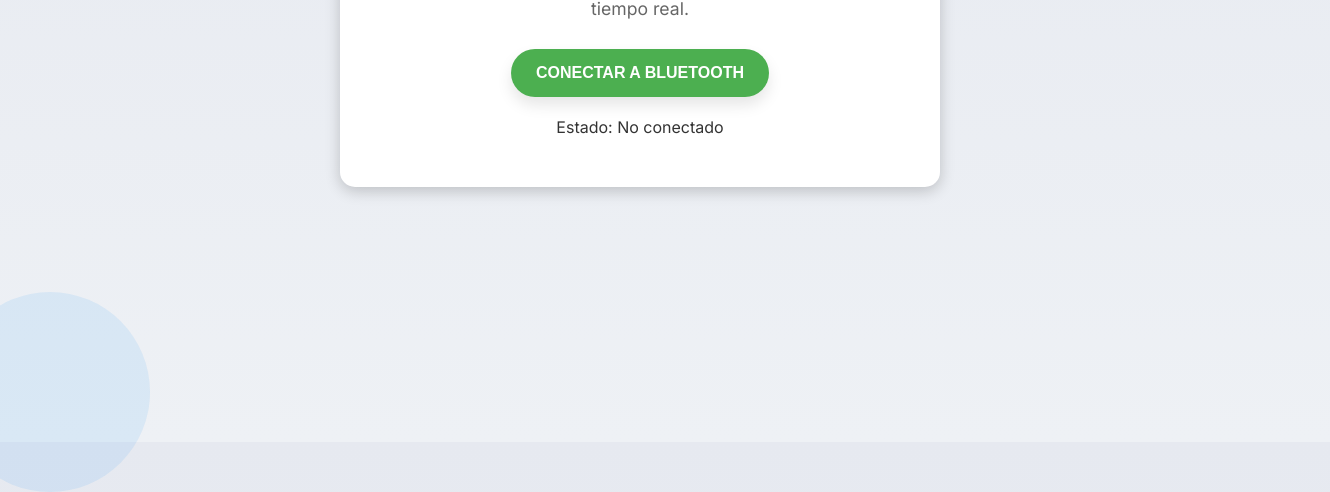
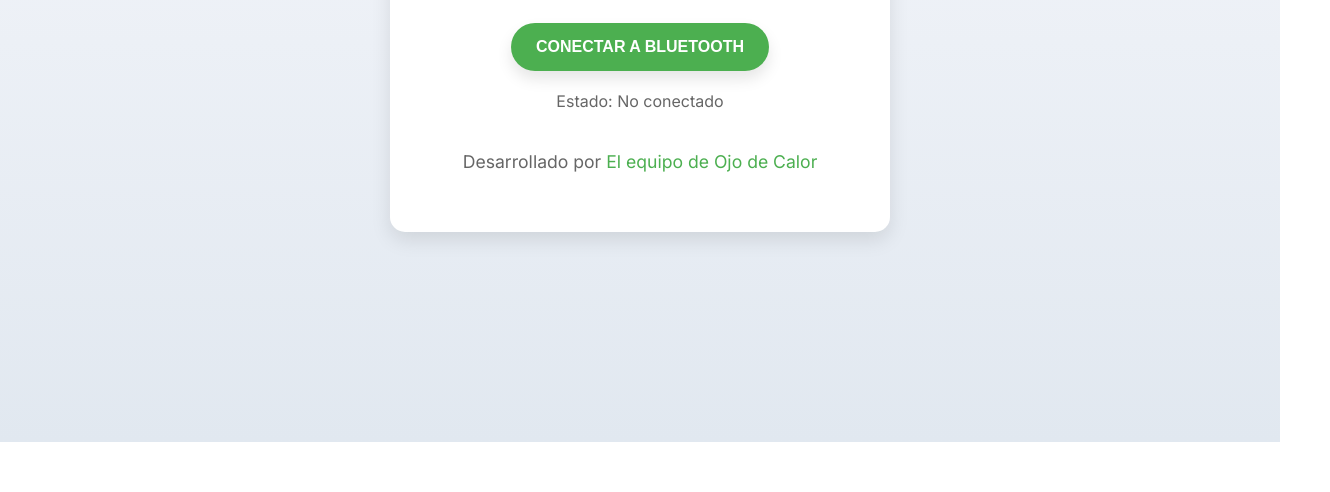
Before and after one commit to Eliam204/Eliam204.github.io, a plain HTML site: page index.html in a window 1280 px wide. Shown: the part 358-850 px from the top of the page, 1330 px wide, since content can reach past the window. After the commit the page ends 800 px from the top, so only its background shows below. Drawn offline with Linux system fonts and the light colour scheme.

Commit message:
Update index.html

```diff
--- a/index.html
+++ b/index.html
@@ -6,7 +6,7 @@
     <title>Ojo de Calor</title>
     <link href="https://fonts.googleapis.com/css2?family=Inter:wght@400;600&display=swap" rel="stylesheet">
     <style>
-        /* Estilos básicos */
+        /* Estilo base */
         * {
             margin: 0;
             padding: 0;
@@ -16,30 +16,28 @@
         body {
             font-family: 'Inter', sans-serif;
             display: flex;
-            flex-direction: column;
             justify-content: center;
             align-items: center;
             height: 100vh;
-            background: linear-gradient(to bottom, #e6e9f0, #eef1f5);
+            background: linear-gradient(to bottom, #f7f8fc, #e1e8f0);
             color: #333;
-            overflow: hidden;
         }
 
-        /* Estilo del contenedor principal */
         .container {
             text-align: center;
-            max-width: 600px;
-            padding: 20px;
-            background-color: white;
+            padding: 30px 20px;
+            background-color: #fff;
             border-radius: 15px;
-            box-shadow: 0px 4px 15px rgba(0, 0, 0, 0.2);
+            box-shadow: 0px 8px 20px rgba(0, 0, 0, 0.1);
+            width: 90%;
+            max-width: 500px;
         }
 
         h1 {
             font-size: 2.5rem;
             font-weight: 600;
             color: #4CAF50;
-            margin-bottom: 10px;
+            margin-bottom: 20px;
         }
 
         p {
@@ -48,7 +46,6 @@
             margin-bottom: 30px;
         }
 
-        /* Estilo del botón */
         .btn-connect {
             display: inline-block;
             background-color: #4CAF50;
@@ -74,12 +71,10 @@
             transform: translateY(1px);
         }
 
-        /* Estado de conexión */
         .status {
             margin-top: 20px;
             font-size: 1rem;
             font-weight: 500;
-            color: #333;
         }
 
         .status.success {
@@ -90,37 +85,31 @@
             color: #FF5252;
         }
 
-        /* Fondo decorativo */
-        .background-decor {
-            position: absolute;
-            top: -50px;
-            right: -50px;
-            width: 200px;
-            height: 200px;
-            background-color: #4CAF50;
-            opacity: 0.1;
-            border-radius: 50%;
-            z-index: -1;
+        .footer {
+            margin-top: 40px;
+            font-size: 0.9rem;
+            color: #aaa;
         }
 
-        .background-decor.bottom {
-            top: auto;
-            bottom: -50px;
-            left: -50px;
-            background-color: #2196F3;
+        .footer a {
+            color: #4CAF50;
+            text-decoration: none;
+        }
+
+        .footer a:hover {
+            text-decoration: underline;
         }
     </style>
 </head>
 <body>
-    <!-- Elementos decorativos -->
-    <div class="background-decor"></div>
-    <div class="background-decor bottom"></div>
-
     <div class="container">
         <h1>Ojo de Calor</h1>
-        <p>Conecta tu dispositivo Bluetooth para monitorear temperaturas en tiempo real.</p>
+        <p>Monitorea las temperaturas en tiempo real conectando tu dispositivo Bluetooth.</p>
         <button class="btn-connect" id="connectBtn">Conectar a Bluetooth</button>
         <p class="status" id="status">Estado: No conectado</p>
+        <div class="footer">
+            <p>Desarrollado por <a href="https://eliam204.github.io/" target="_blank">El equipo de Ojo de Calor</a></p>
+        </div>
     </div>
 
     <script>
@@ -133,15 +122,12 @@
                 statusText.classList.remove('success', 'error');
 
                 const device = await navigator.bluetooth.requestDevice({
-                    acceptAllDevices: true,
-                    optionalServices: ['battery_service'] // Cambia según el servicio que desees
+                    acceptAllDevices: true
                 });
 
-                statusText.textContent = `Conectado a ${device.name}`;
+                statusText.textContent = `Conectado a ${device.name || "dispositivo"}`;
                 statusText.classList.add('success');
                 console.log('Dispositivo conectado:', device);
-
-                // Aquí puedes manejar datos del dispositivo
             } catch (error) {
                 console.error(error);
                 statusText.textContent = "No se pudo conectar. Intenta nuevamente.";
```
